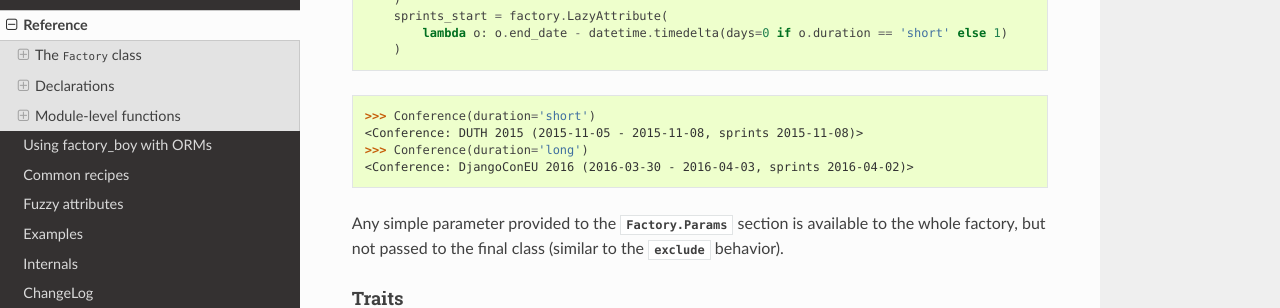
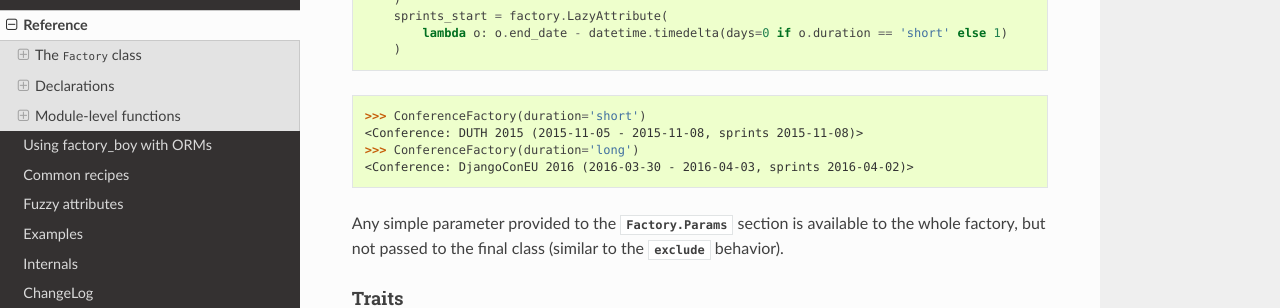
Before and after one commit to FactoryBoy/factory_boy, a Sphinx documentation site: the page built from docs/reference.rst, in a window 1280 px wide and 900 px high, scrolled down 6780 px. Shown: the part 151-459 px from the top of the window. Built offline with Sphinx 7.4.7 and the Read the Docs theme 2.0.0, drawn with Linux system fonts in a browser that asks for light colours.

Commit message:
fixes typo on simple parameters documentation

```diff
--- a/docs/reference.rst
+++ b/docs/reference.rst
@@ -415,9 +415,9 @@ Some factories only need little data:
 
 .. code-block:: pycon
 
-    >>> Conference(duration='short')
+    >>> ConferenceFactory(duration='short')
     <Conference: DUTH 2015 (2015-11-05 - 2015-11-08, sprints 2015-11-08)>
-    >>> Conference(duration='long')
+    >>> ConferenceFactory(duration='long')
     <Conference: DjangoConEU 2016 (2016-03-30 - 2016-04-03, sprints 2016-04-02)>
 
 
```
